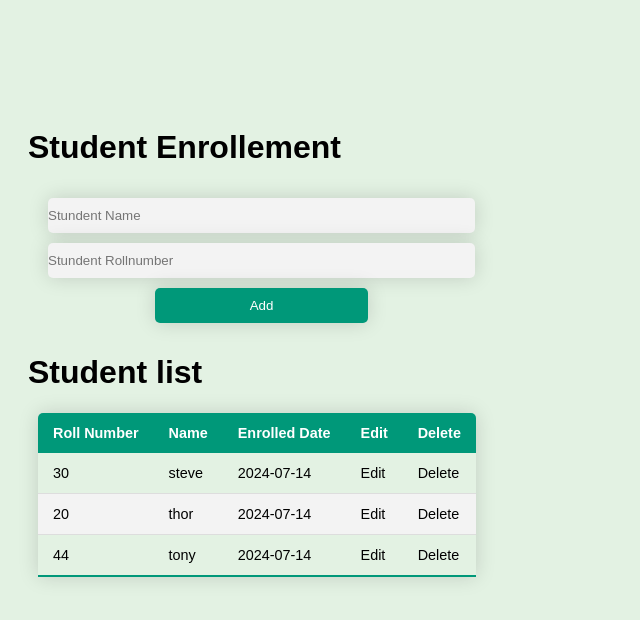
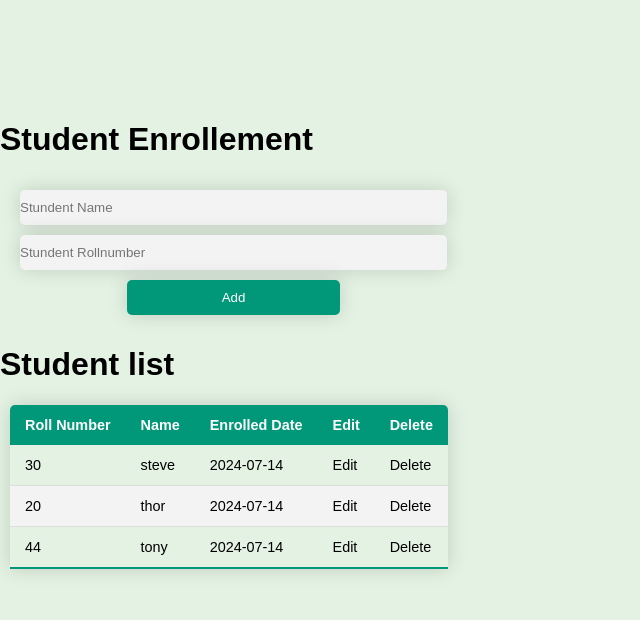
Before and after one commit to Jijin13/flask-crud-app, a Flask app: page / in a window 1280 px wide. Shown: the top 620 px of the page, without its empty margins (0-640 px from the left). Run offline with Flask 3, Linux system fonts and the light colour scheme; data comes from the database, SQL or seed files in the repository.

Commit message:
Updated main.css

```diff
--- a/static/css/main.css
+++ b/static/css/main.css
@@ -1,7 +1,8 @@
 body {
     display: flex;
     justify-content: space-between;
-    padding: 20px;
+    padding: 0;
+    margin: 0;
     padding-top: 100px;
     box-sizing: border-box;
     font-family: sans-serif;
@@ -12,8 +13,11 @@ body {
     grid-template-rows: auto ;
     grid-template-columns: repeat(auto-fit, minmax(400px, 1fr));
     grid-gap: 50px;
+    justify-content: center;
     width: 90%;
+    min-width: 440px;
     margin: auto;
+    padding: 20px 20px 20px 20px;
 }
 
 .item{
```
